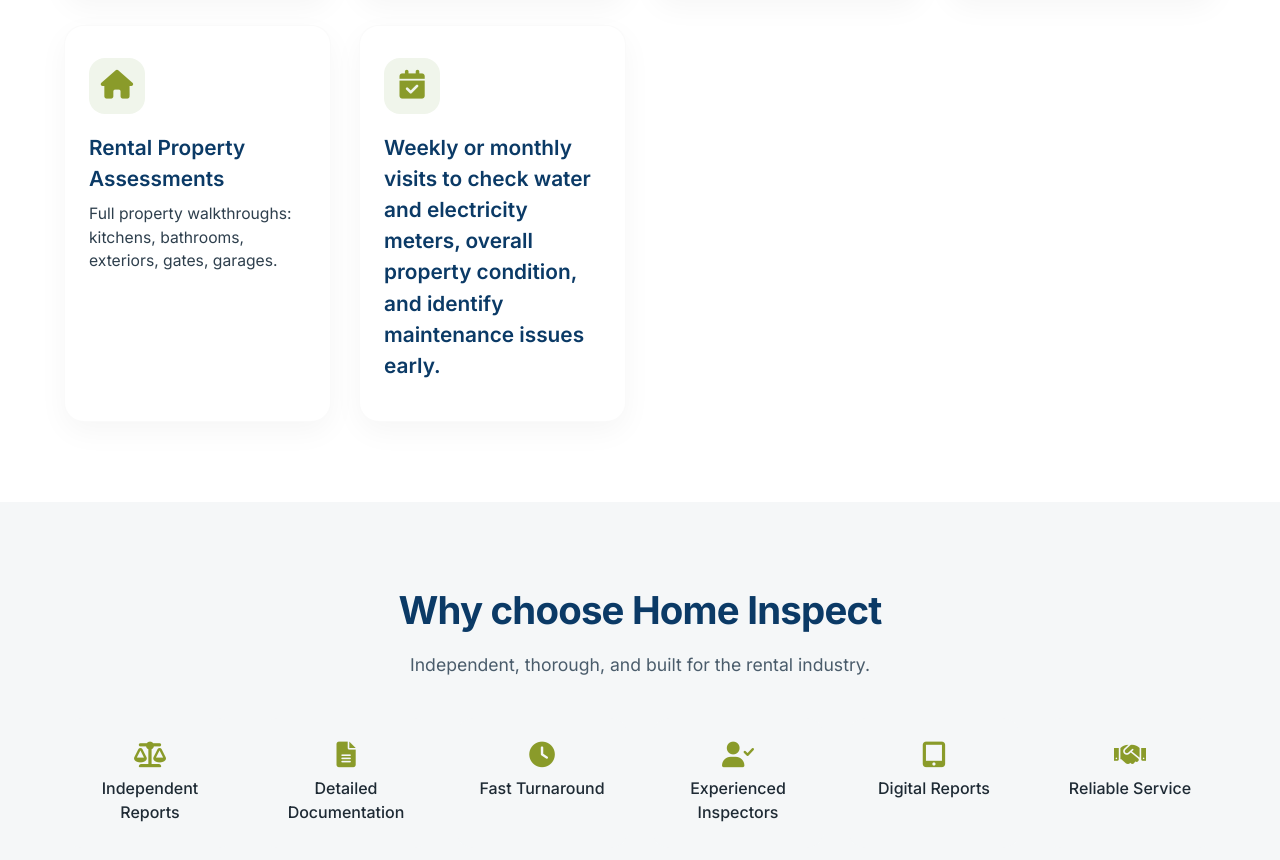
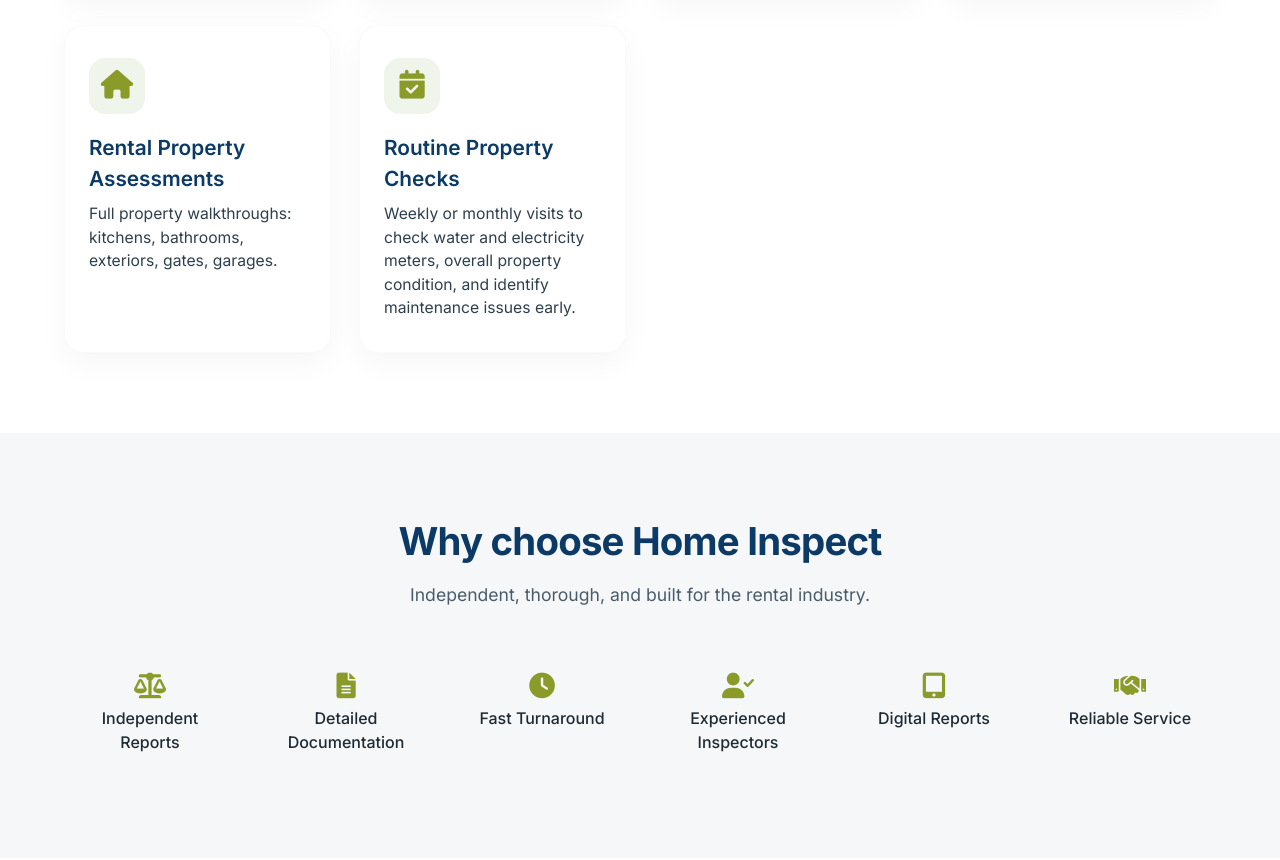
Before and after one commit to melaniewilliams151118/propeye-website, a plain HTML site: page index.html in a window 1280 px wide. Shown: the part 1067-1927 px from the top of the page. Drawn offline with Linux system fonts and the light colour scheme.

Commit message:
Fixed routine card

```diff
--- a/index.html
+++ b/index.html
@@ -443,7 +443,7 @@
       <div class="card"><div class="card-icon-bg"><i class="fas fa-clipboard-list"></i></div><h3>Condition Reports</h3><p>Digital reports with high-res images, missing items, and wear &amp; tear.</p></div>
       <div class="card"><div class="card-icon-bg"><i class="fas fa-camera"></i></div><h3>Photo Documentation</h3><p>Every corner documented — walls, windows, cupboards, gardens &amp; more.</p></div>
       <div class="card"><div class="card-icon-bg"><i class="fas fa-home"></i></div><h3>Rental Property Assessments</h3><p>Full property walkthroughs: kitchens, bathrooms, exteriors, gates, garages.</p></div>
-      <div class="card"><div class="card-icon-bg"><i class="fas fa-calendar-check"></i></div><h3>Weekly or monthly visits to check water and electricity meters, overall property condition, and identify maintenance issues early.</p></div>
+      <div class="card"><div class="card-icon-bg"><i class="fas fa-calendar-check"></i></div><h3>Routine Property Checks</h3><p>Weekly or monthly visits to check water and electricity meters, overall property condition, and identify maintenance issues early.</p></div>
     </div>
   </div>
 </section>
```
